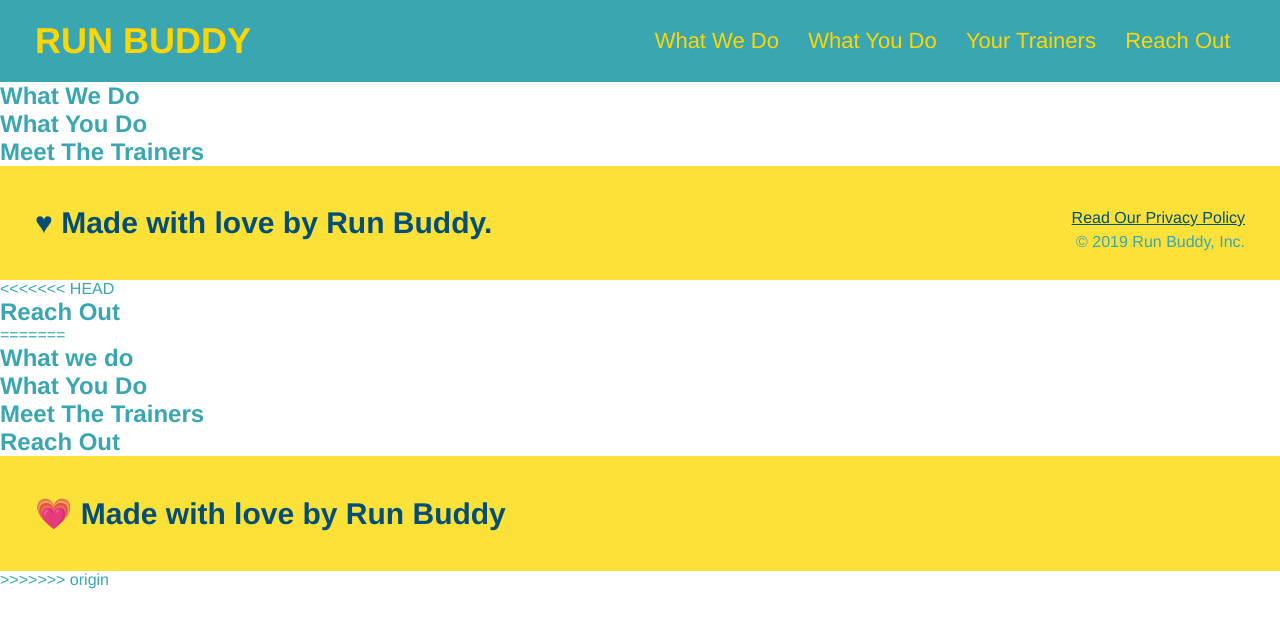
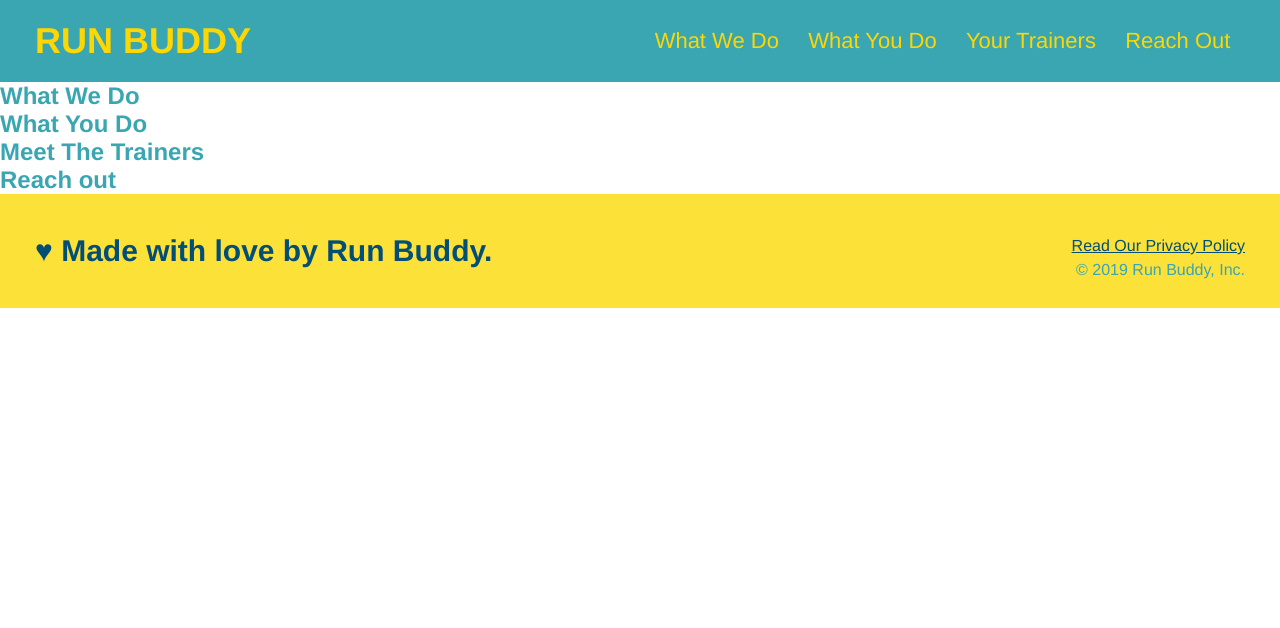
Before and after one commit to Kyi-Lay/Module-1-Run-Buddy-Project, a plain HTML site: page index.html in a window 1280 px wide. Drawn offline with Linux system fonts and the light colour scheme.

Commit message:
Reach Out

```diff
--- a/index.html
+++ b/index.html
@@ -41,6 +41,11 @@
     <section>
       <h2>Meet The Trainers</h2>
     </section>
+    <!--Reach out-->
+    <section>
+      <h2>Reach out</h2>
+    </section>
+
  <!-- footer -->
     <footer>
       <h2>&hearts; Made with love by Run Buddy.</h2>
@@ -50,37 +55,9 @@
       </div>
     </footer>
 
-<<<<<<< HEAD
-      <!-- "reach out" section -->
-      <section>
-        <h2>Reach Out</h2>
-      </section>
+
 
     </body>
-=======
-    <!-- What we do -->
-    <section>
-      <h2>What we do</h2>
-    </section>
 
-    <!-- "what you do" section -->
-    <section>
-      <h2>What You Do</h2>
-    </section>
-
-    <!-- "meet the trainers" section -->
-    <section>
-      <h2>Meet The Trainers</h2>
-    </section>
-
-    <!-- "reach out" section -->
-    <section>
-      <h2>Reach Out</h2>
-    </section>
-    <!--footer-->
-    <footer>
-      <h2>💗 Made with love by Run Buddy</h2>
-    </footer>
   </body>
->>>>>>> origin
 </html>
```
